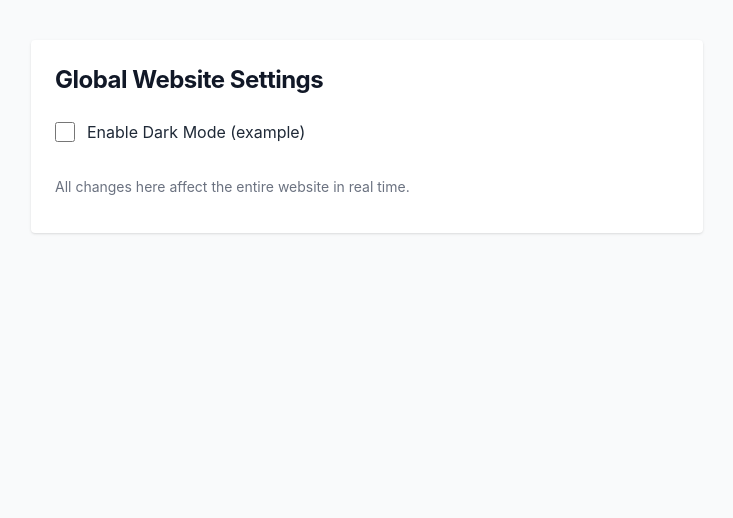
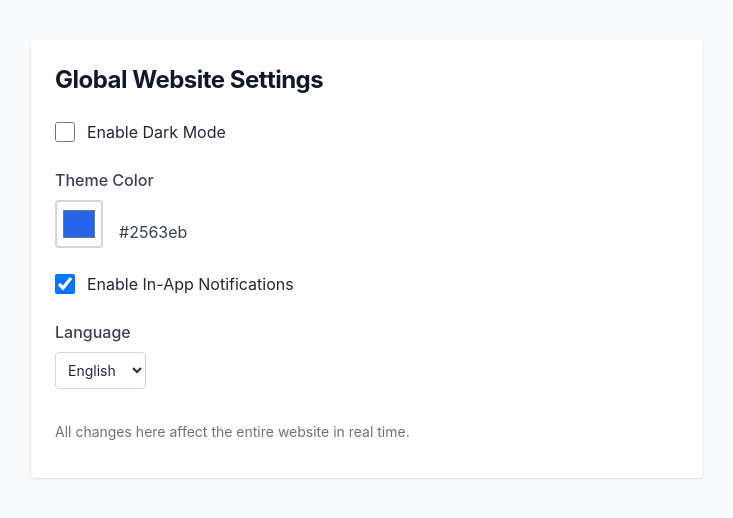
Before and after one commit to Ukwun/NCDFCOOP_web, a Next.js app: page /settings in a window 1280 px wide. Shown: the top 518 px of the page, without its empty margins (273-1006 px from the left). Built offline with nearby package versions, Linux system fonts and the light colour scheme; no server answers; the database is empty.

Commit message:
feat: enhanced global settings page with theme, notifications, language, and real-time persistence

```diff
--- a/app/settings/page.tsx
+++ b/app/settings/page.tsx
@@ -1,29 +1,88 @@
 "use client";
 
 import { useGlobalSettings } from '@/lib/context/GlobalSettingsContext';
+import { useState } from 'react';
 
 export default function GlobalSettingsPage() {
   const { settings, loading, updateSettings } = useGlobalSettings();
+  const [themeColor, setThemeColor] = useState(settings?.themeColor || '#2563eb');
+  const [language, setLanguage] = useState(settings?.language || 'en');
 
-  if (loading) {
+  if (loading || !settings) {
     return <div className="max-w-2xl mx-auto mt-10 p-6 text-center text-gray-500">Loading settings...</div>;
   }
+
+  // Handle theme color change
+  const handleThemeColorChange = (e: React.ChangeEvent<HTMLInputElement>) => {
+    setThemeColor(e.target.value);
+    updateSettings({ themeColor: e.target.value });
+  };
+
+  // Handle language change
+  const handleLanguageChange = (e: React.ChangeEvent<HTMLSelectElement>) => {
+    setLanguage(e.target.value);
+    updateSettings({ language: e.target.value });
+  };
 
   return (
     <div className="max-w-2xl mx-auto mt-10 p-6 bg-white dark:bg-gray-900 rounded shadow">
       <h1 className="text-2xl font-bold mb-6 text-gray-900 dark:text-gray-100">Global Website Settings</h1>
-      <div className="mb-4">
+
+      {/* Theme Switcher */}
+      <div className="mb-6">
         <label className="flex items-center gap-3">
           <input
             type="checkbox"
-            checked={!!settings?.darkMode}
-            onChange={() => updateSettings({ darkMode: !settings?.darkMode })}
+            checked={!!settings.darkMode}
+            onChange={() => updateSettings({ darkMode: !settings.darkMode })}
             className="form-checkbox h-5 w-5 text-blue-600"
           />
-          <span className="text-gray-800 dark:text-gray-200">Enable Dark Mode (example)</span>
+          <span className="text-gray-800 dark:text-gray-200">Enable Dark Mode</span>
         </label>
       </div>
-      {/* Add more global settings here */}
+
+      {/* Theme Color Picker */}
+      <div className="mb-6">
+        <label className="block mb-2 text-gray-700 dark:text-gray-200 font-medium">Theme Color</label>
+        <input
+          type="color"
+          value={themeColor}
+          onChange={handleThemeColorChange}
+          className="w-12 h-12 p-1 border-2 border-gray-300 rounded"
+        />
+        <span className="ml-4 text-gray-700 dark:text-gray-200">{themeColor}</span>
+      </div>
+
+      {/* In-App Notifications Toggle */}
+      <div className="mb-6">
+        <label className="flex items-center gap-3">
+          <input
+            type="checkbox"
+            checked={!!settings.inAppNotifications}
+            onChange={() => updateSettings({ inAppNotifications: !settings.inAppNotifications })}
+            className="form-checkbox h-5 w-5 text-blue-600"
+          />
+          <span className="text-gray-800 dark:text-gray-200">Enable In-App Notifications</span>
+        </label>
+      </div>
+
+      {/* Language Selector */}
+      <div className="mb-6">
+        <label className="block mb-2 text-gray-700 dark:text-gray-200 font-medium">Language</label>
+        <select
+          value={language}
+          onChange={handleLanguageChange}
+          className="p-2 rounded border border-gray-300 dark:bg-gray-800 dark:text-gray-100"
+        >
+          <option value="en">English</option>
+          <option value="fr">French</option>
+          <option value="es">Spanish</option>
+          <option value="yo">Yoruba</option>
+          <option value="ig">Igbo</option>
+          <option value="ha">Hausa</option>
+        </select>
+      </div>
+
       <div className="mt-8 text-gray-500 text-sm">
         <p>All changes here affect the entire website in real time.</p>
       </div>
--- /dev/null
+++ b/lib/firebase/client.ts
@@ -0,0 +1,3 @@
+import app, { db, auth, storage } from './config';
+
+export { app, db, auth, storage };
--- a/lib/services/globalSettingsService.ts
+++ b/lib/services/globalSettingsService.ts
@@ -3,7 +3,9 @@ import { doc, onSnapshot, setDoc } from 'firebase/firestore';
 
 export interface GlobalSettings {
   darkMode: boolean;
-  // Add more global settings fields here
+  themeColor: string;
+  inAppNotifications: boolean;
+  language: string;
 }
 
 const SETTINGS_DOC = 'global_settings/main';
@@ -14,9 +16,20 @@ export function getGlobalSettings(callback: Callback) {
   const ref = doc(db, SETTINGS_DOC);
   return onSnapshot(ref, (snap) => {
     if (snap.exists()) {
-      callback(snap.data() as GlobalSettings);
+      const data = snap.data() as GlobalSettings;
+      callback({
+        darkMode: data.darkMode ?? false,
+        themeColor: data.themeColor ?? '#2563eb',
+        inAppNotifications: data.inAppNotifications ?? true,
+        language: data.language ?? 'en',
+      });
     } else {
-      callback({ darkMode: false });
+      callback({
+        darkMode: false,
+        themeColor: '#2563eb',
+        inAppNotifications: true,
+        language: 'en',
+      });
     }
   });
 }
```
